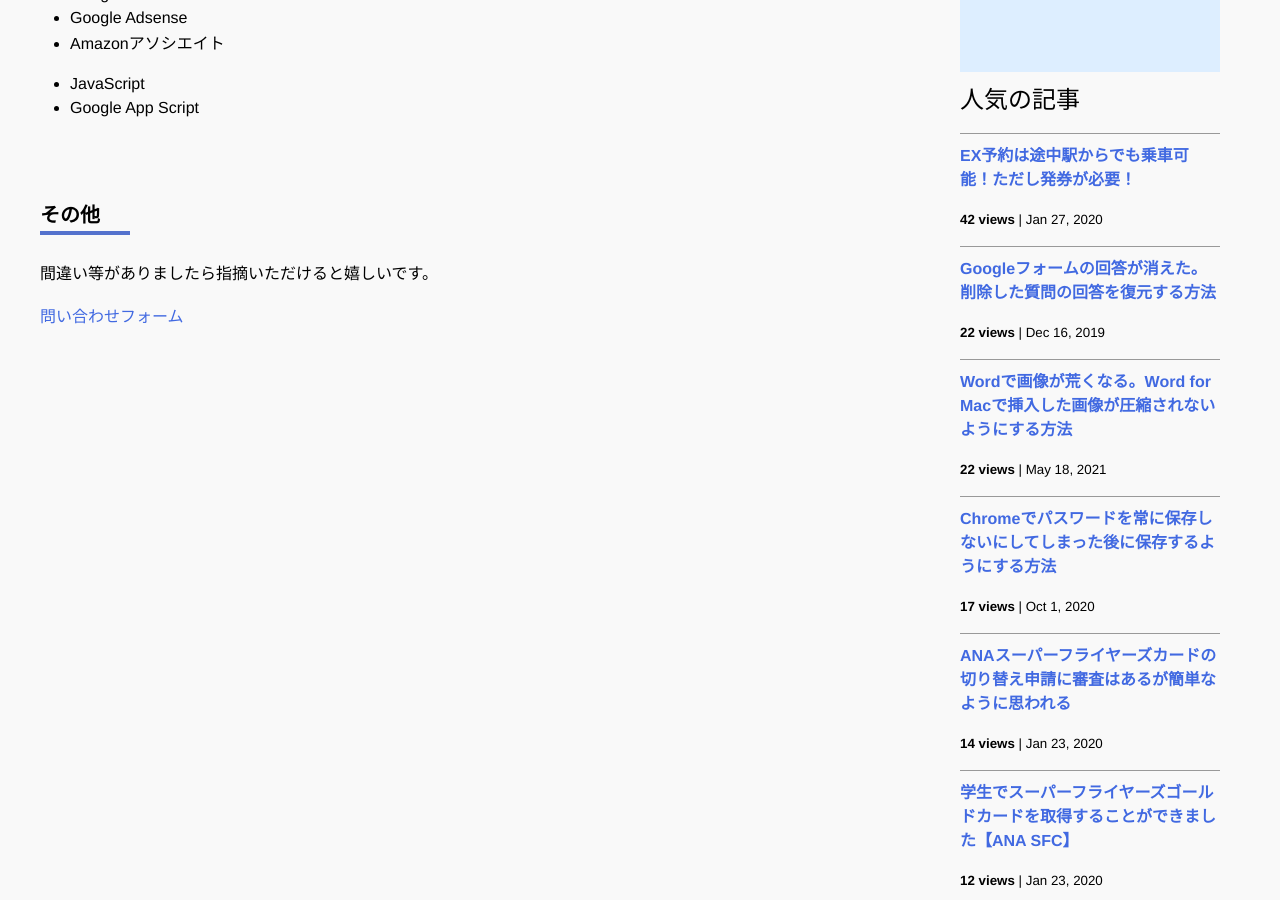
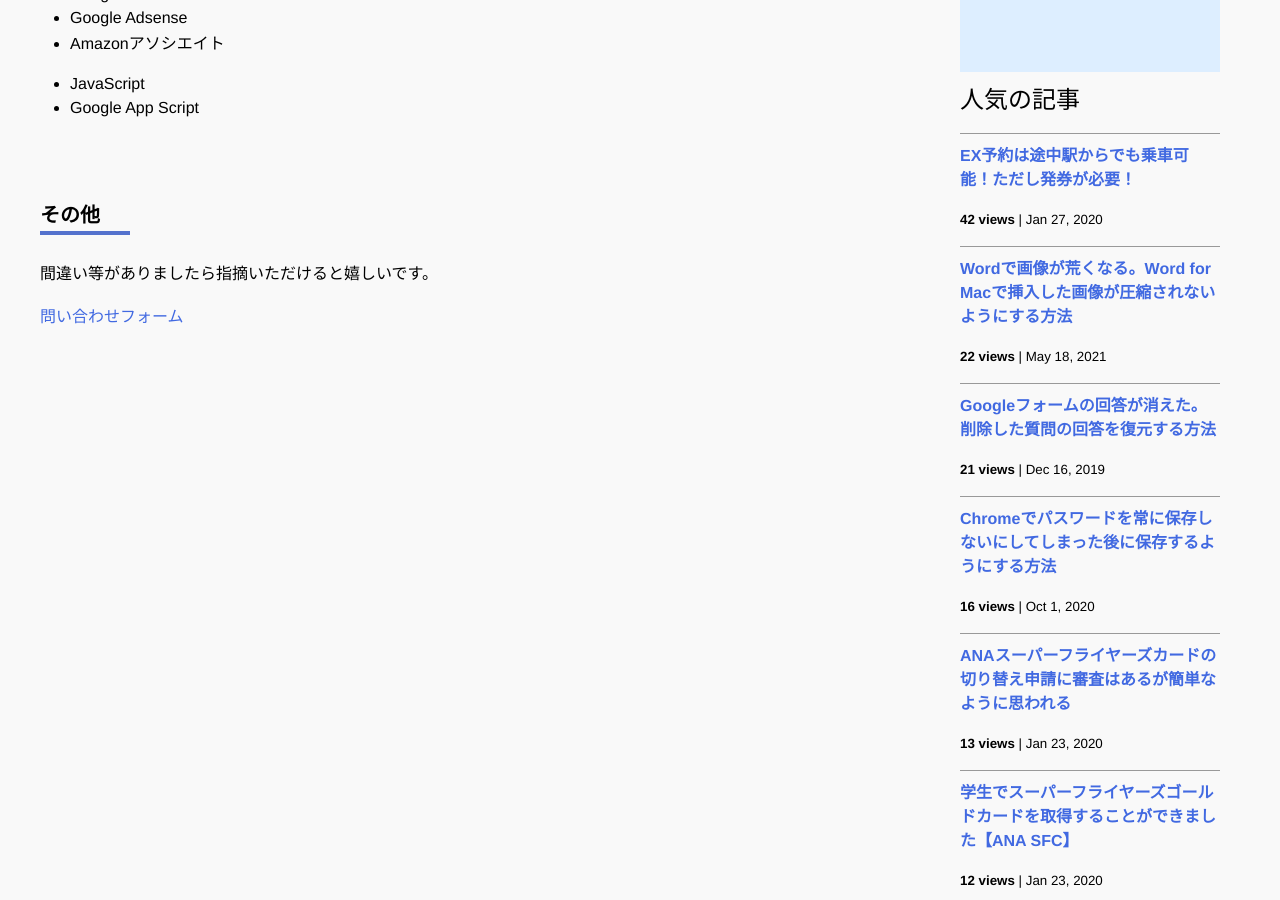
Before and after one commit to iwanaminami/shoyaiwaname, a Jekyll site: the page built from about.markdown, in a window 1280 px wide and 900 px high, scrolled down 741 px. Built offline with Jekyll 4.4.1, drawn with Linux system fonts in a browser that asks for light colours; nearby versions of some CDN libraries; comment, search, counter and statistics services are not loaded.

Commit message:
chore(ga): update _data/popularposts.yml 20260910-0052

```diff
--- a/_data/popularposts.yml
+++ b/_data/popularposts.yml
@@ -2,14 +2,14 @@ side:
   - view: 42
     url: "/2020/01/27/ex-rideontheway.html"
   - view: 22
+    url: "/2021/05/18/image-compression-word.html"
+  - view: 21
     url: "/2019/12/16/restore-googleform.html"
-  - view: 22
-    url: "/2021/05/18/image-compression-word.html"
-  - view: 17
+  - view: 16
     url: "/2020/10/01/googlepassword.html"
-  - view: 16
+  - view: 15
     url: "/"
-  - view: 14
+  - view: 13
     url: "/2020/01/23/sfc-judge.html"
   - view: 12
     url: "/2020/01/23/sfcgold.html"
```
